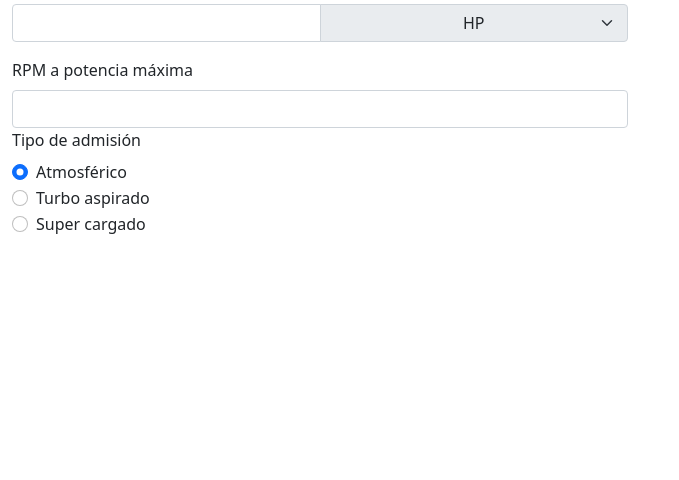
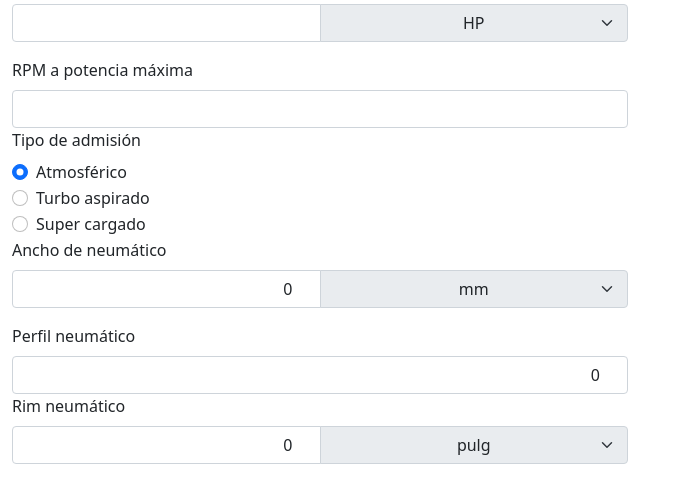
Before and after one commit to juanse2912/LP_GARAGE, a Node server app: page /newVehicle in a window 1280 px wide. Shown: the part 681-1161 px from the top of the page, without its empty margins (0-679 px from the left). Before the commit the page ends 915 px from the top, so only its background shows below. Run offline with Node 20, Linux system fonts and the light colour scheme.

Commit message:
Add tire and wheel input parameters

```diff
--- a/lp-garage-ui/views/carData.pug
+++ b/lp-garage-ui/views/carData.pug
@@ -144,3 +144,59 @@ label.form-label Tipo de admisión
     label(
         for="cardata_intakeType_S"
     ).form-check-label Super cargado
+label(for="cardata_tireWidth").form-label Ancho de neumático
+.input-group.mb-3
+    if getProperty(vehicleData, "tireWidth")
+        -var tw = getProperty(vehicleData, "tireWidth")
+        -var tireWidth = unitRE.exec(tw || "0 mm")[1]
+        -var tireWidthUnits = unitRE.exec(tw || "0 mm")[2]
+    else
+        -var tireWidth=0
+        -var tireUnits="mm"
+    input(
+        id="cardata_tireWidth"
+        type="number"
+        step=1
+        value=tireWidth
+        required
+        data-bound="tireWidth"
+    ).form-control.align-right
+    select.form-select.input-group-text.unit(
+        id="cardata_tireWidth_units"
+        aria-label="unidades ancho de neumático"
+    )
+        +unitOption("mm", "mm", longitudeUnits)
+        +unitOption("in", "pulg", longitudeUnits)
+label(for="cardata_tireAspectRatio").form-label Perfil neumático
+-var tireAspectRatio = getProperty(vehicleData, "tireAspectRatio")||"0"
+input(
+    id="cardata_tireAspectRatio"
+    type="number"
+    step=1
+    value=tireAspectRatio
+    required
+    data-bound="tireAspectRatio"
+).form-control.align-right
+label(for="cardata_wheelRim").form-label Rim neumático
+.input-group.mb-3
+    if getProperty(vehicleData, "wheelRim")
+        -var wr = getProperty(vehicleData, "wheelRim")
+        -var wheelRim = unitRE.exec(wr || "0 pulg")[1]
+        -var wheelRimUnits = unitRE.exec(wr || "0 pulg")[2]
+    else
+        -var wheelRim=0
+        -var tireUnits="pulg"
+    input(
+        id="cardata_wheelRim"
+        type="number"
+        step=1
+        value=wheelRim
+        required
+        data-bound="wheelRim"
+    ).form-control.align-right
+    select.form-select.input-group-text.unit(
+        id="cardata_wheelRim_units"
+        aria-label="unidades ancho de neumático"
+    )
+        +unitOption("in", "pulg", longitudeUnits)
+        +unitOption("mm", "mm", longitudeUnits)
--- a/lp-garage-ui/views/newVehicle.pug
+++ b/lp-garage-ui/views/newVehicle.pug
@@ -58,6 +58,11 @@ block content
                             document.querySelector("#cardata_maxpower_units").value;
                         payload.Engine["rpmMaxPower"] = document.querySelector("#cardata_rpmmaxpower").value;
                         payload.Engine["intakeType"] = document.querySelector("[name='cardata_intakeType'][checked]").value;
+                        payload["tireWidth"] = document.querySelector("#cardata_tireWidth").value + " " +
+                            document.querySelector("#cardata_tireWidth_units").value;
+                        payload["tireAspectRatio"] = document.querySelector("#cardata_tireAspectRatio").value
+                        payload["wheelRim"] = document.querySelector("#cardata_wheelRim").value + " " +
+                            document.querySelector("#cardata_wheelRim_units").value;
                         fetch(`/vehicle/${payload.id}`, {
                             "method":"post",
                             "body":JSON.stringify(payload),
```
Also changed, not shown: lp-garage-ui/model/vehicle.js (+16 -2 lines).
